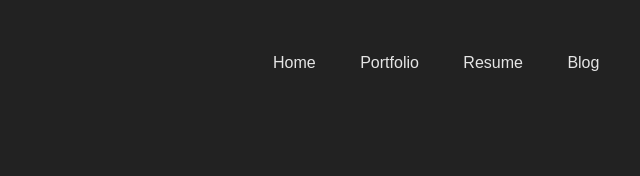
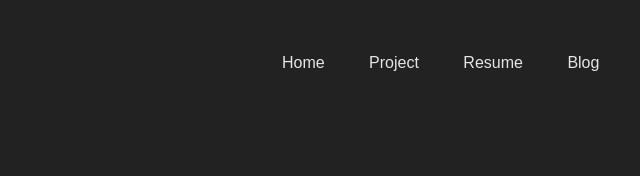
Before and after one commit to BhushanMalsane/Personal-Portfolio, a plain HTML site: page index.html in a window 1280 px wide. Shown: the top 176 px of the page, 489-1129 px from the left. Drawn offline with nearby package versions, Linux system fonts and the light colour scheme.

Commit message:
Rename 'Portfolio' link to 'Project'

```diff
--- a/index.html
+++ b/index.html
@@ -26,7 +26,7 @@
                     </div>
                     <ul class="navlinks">
                         <li><a href="/">Home</a></li>
-                        <li><a href="/chat.html">Portfolio</a></li>
+                        <li><a href="/chat.html">Project</a></li>
                         <li><a href="/resume1.html">Resume</a></li>
                         <li><a href="/">Blog</a></li>
                         <li><a href="/contact.html">Contact</a></li>
```
